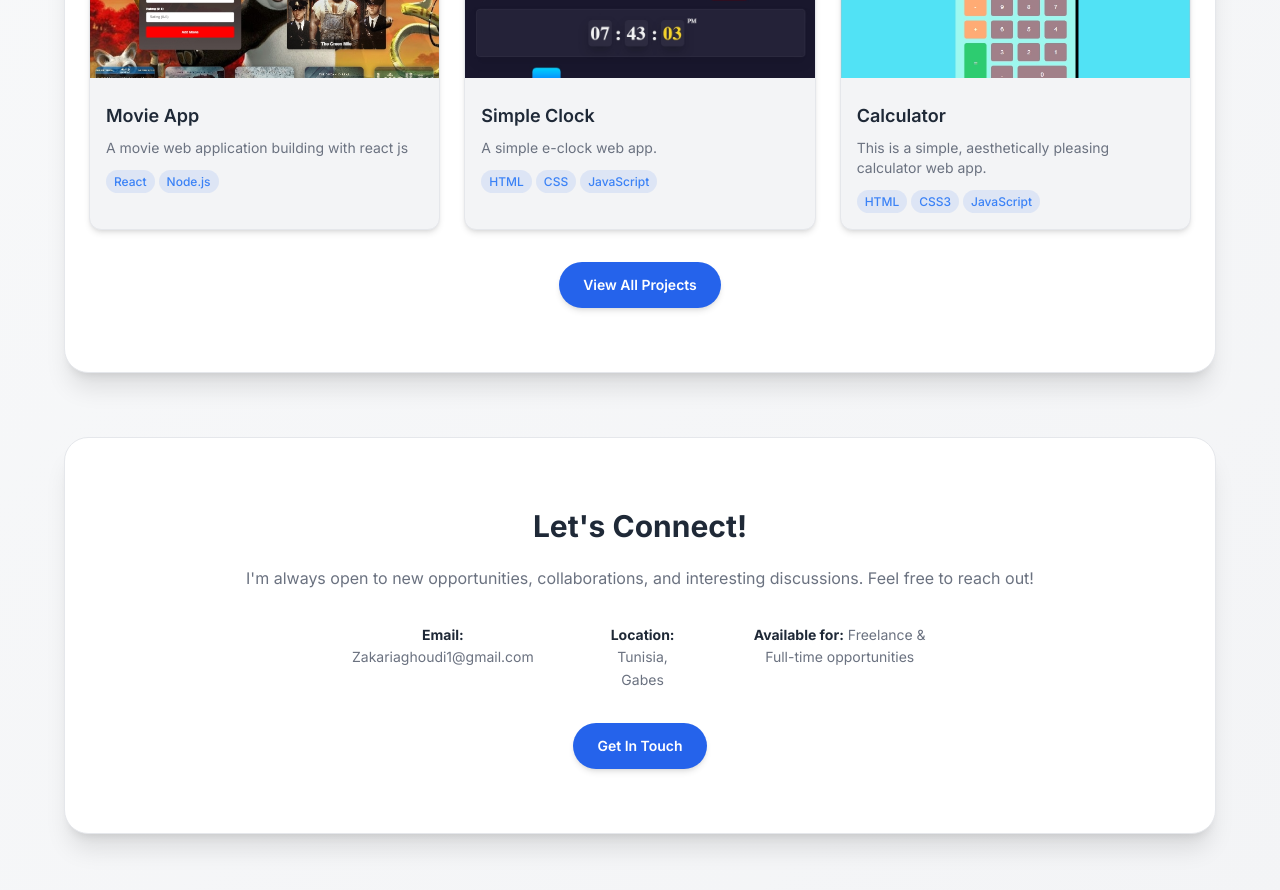
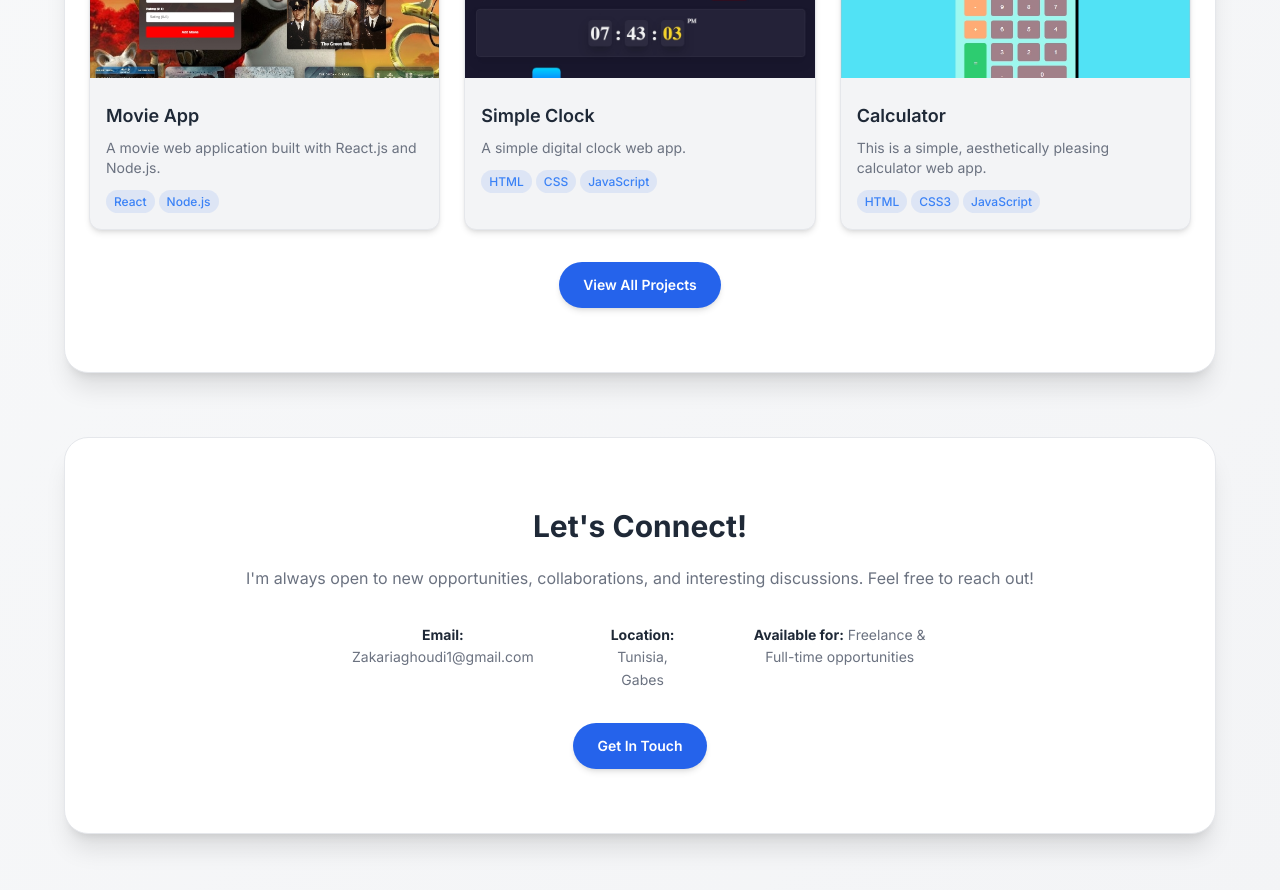
Before and after one commit to Zakariaghoudi/MyPortfolio, a React (Create React App) app: page / in a window 1280 px wide. Shown: the part 1260-2150 px from the top of the page. Built offline with nearby package versions, Linux system fonts and the light colour scheme.

Commit message:
Add files via upload

```diff
--- a/src/Components/Home/Home.js
+++ b/src/Components/Home/Home.js
@@ -3,6 +3,7 @@ import { useRef, useState, useEffect } from "react"
 import { useAnimation , motion } from "framer-motion"
 import { Link } from "react-router-dom"
 import "./Home.css"
+import SEO from "../SEO/SEO"
 import logo from '../../Assets/img.jpg'
 import CV from '../../Assets/CV.pdf'
 import calcul from "../../Assets/images/calcul.png"
@@ -76,6 +77,11 @@ const Home = () => {
 
   return (
     <div className="home-container">
+      <SEO
+        title="Ghoudi Zakaria | Full-Stack Web Developer"
+        description="Ghoudi Zakaria is a software developer specializing in React, Node.js, and AI-assisted web development. Explore my projects, skills, and experience."
+        path="/"
+      />
 
       {/* Hero Section */}
 
@@ -133,11 +139,11 @@ const Home = () => {
           <div className="hero-image-wrapper">
             <img
               src={logo}
-              alt="logo"
+              alt="Ghoudi Zakaria - Full-Stack Web Developer"
               className="hero-image"
               onError={(e) => {
                 e.target.onerror = null
-                e.target.src = {logo}
+                e.target.src = logo
               }}
             />
           </div>
@@ -181,13 +187,13 @@ const Home = () => {
             {[
               {
                 title: "Movie App",
-                description: "A movie web application building with react js ",
+                description: "A movie web application built with React.js and Node.js.",
                 techStack: ["React", "Node.js"],
                 imageUrl: movieApp,
               },
               {
                 title: "Simple Clock",
-                description: "A simple e-clock web app.",
+                description: "A simple digital clock web app.",
                 techStack: ["HTML","CSS", "JavaScript"],
                 imageUrl: clock,
               },
@@ -201,7 +207,7 @@ const Home = () => {
               <div key={index} className="project-card-preview">
                 <img
                   src= {project.imageUrl}
-                  alt={project.imageUrl}
+                  alt={`${project.title} project screenshot`}
                   className="project-image-preview"
                   onError={(e) => {
                     e.target.onerror = null
```
